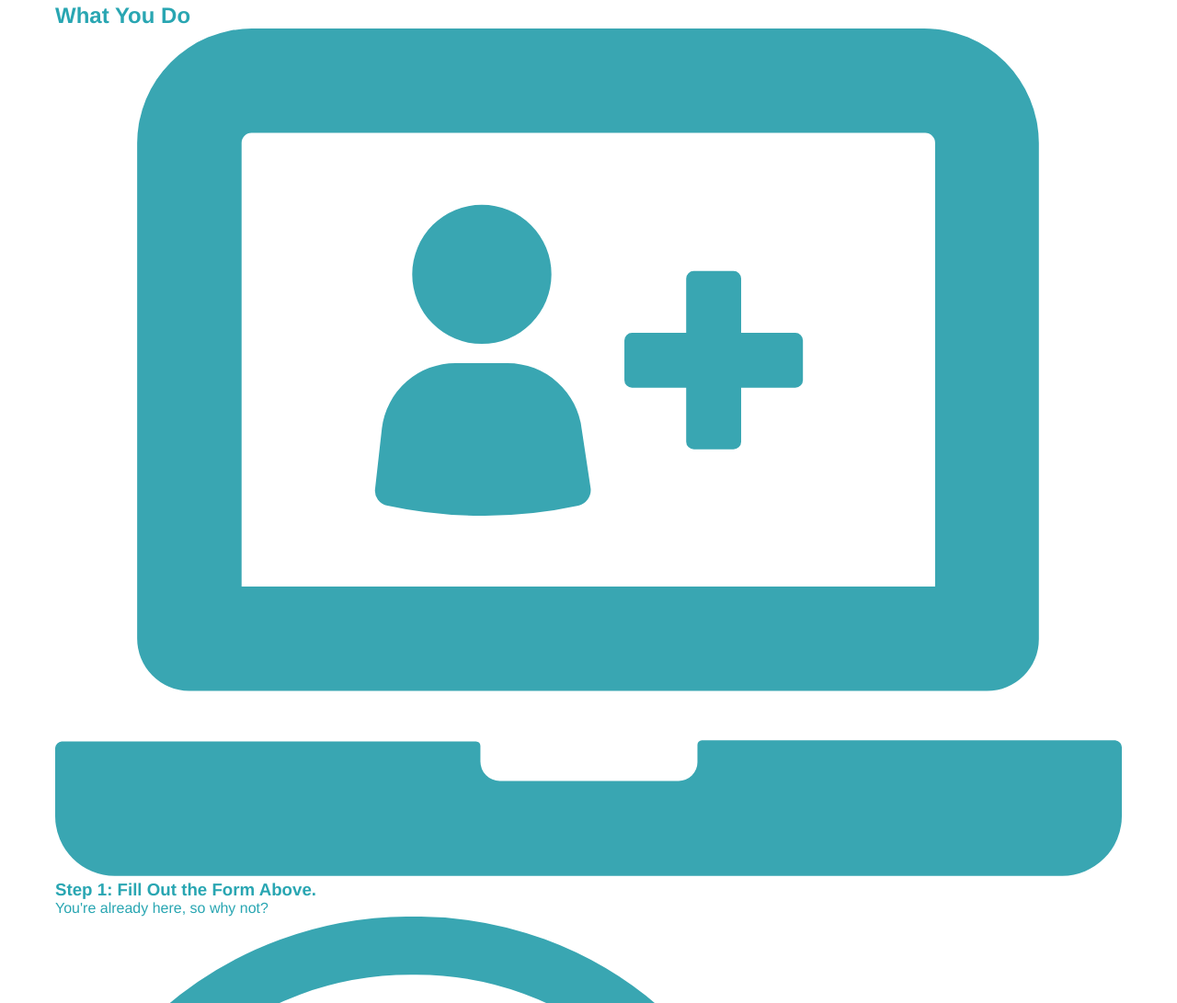
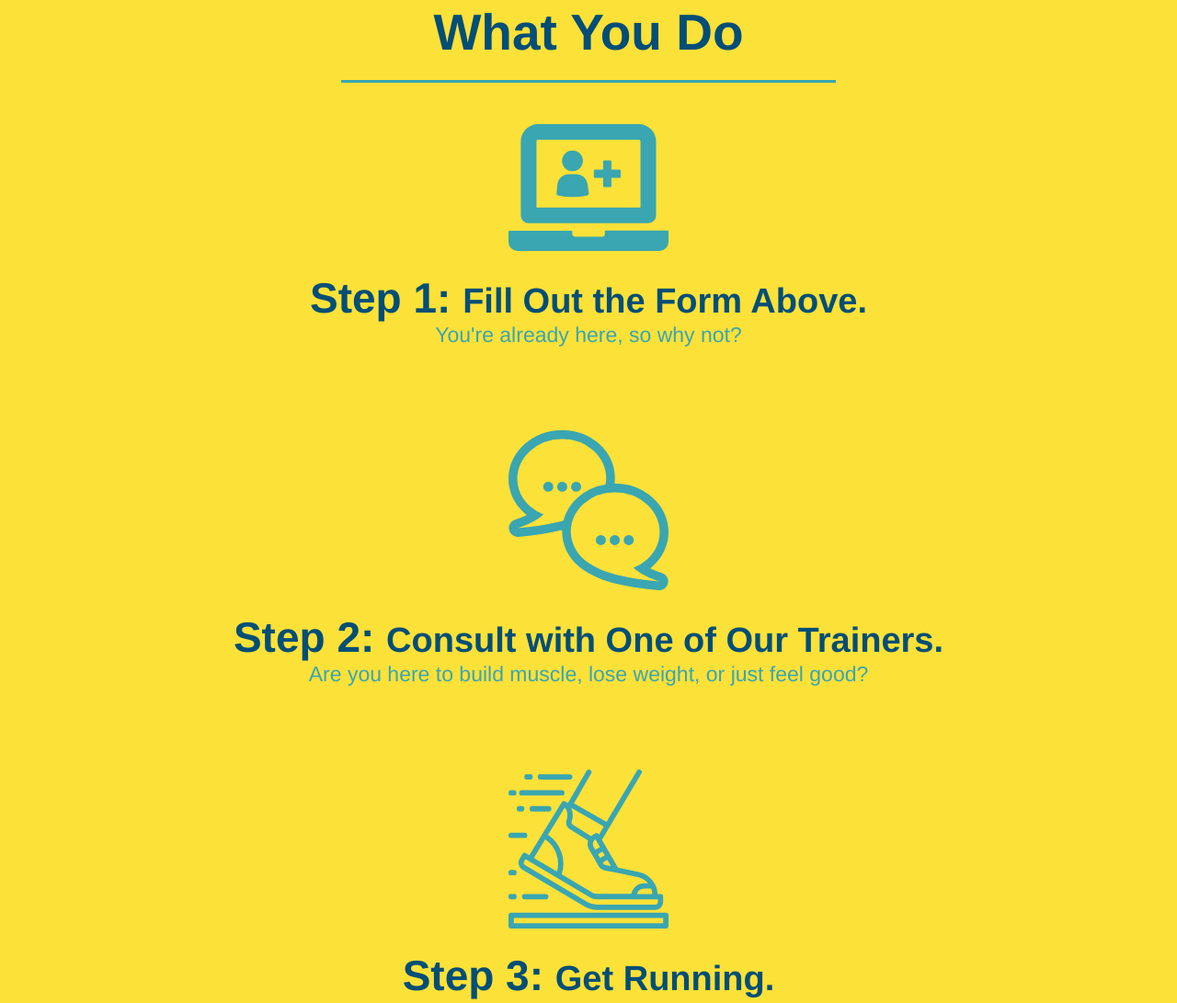
Before and after one commit to AChung92/run-buddy, a plain HTML site: page index.html in a window 1280 px wide. Shown: the part 1135-2226 px from the top of the page at 92% size. Drawn offline with Linux system fonts and the light colour scheme.

Commit message:
style what you do

```diff
--- a/assets/css/style.css
+++ b/assets/css/style.css
@@ -128,16 +128,6 @@ section {
     text-align: center;
 }
 
-.intro h2 {
-    font-size: 55px;
-    color: #024e76;
-    margin-bottom: 35px;
-    padding: 0 100px 20px 100px;
-    border-bottom: 3px solid;
-    border-color: #fce138;
-    display: inline-block;
-}
-
 .intro p {
     line-height: 1.7;
     color: #39a6b2;
@@ -145,3 +135,49 @@ section {
     font-size: 20px;
     margin: 0 auto;
 }
+
+.steps {
+    text-align: center;
+    background: #fce138;
+}
+
+.section-title {
+    font-size: 55px;
+    color: #024e76;
+    margin-bottom: 35px;
+    padding: 0 100px 20px 100px;
+    display: inline-block;
+    border-bottom: 3px solid;
+}
+
+.primary-border {
+    border-color: #fce138;
+}
+
+.secondary-border {
+    border-color: #39a6b2;
+}
+
+.steps div {
+    margin-bottom: 80px;
+}
+
+.steps img {
+    width: 15%;
+    margin: 10px 0;
+}
+
+.steps h3 {
+    color: #024e76;
+    font-size: 46px;
+    margin-top: 10px;
+}
+
+.steps p {
+    color: #39a6b2;
+    font-size: 23px;
+}
+
+.steps span {
+    font-size:38px;
+}
--- a/index.html
+++ b/index.html
@@ -68,38 +68,38 @@
 
     <!-- "what we do" section -->
     <section id="what-we-do" class="intro">
-        <h2>What We Do</h2>
+        <h2 class="section-title primary-border">What We Do</h2>
         <p>
             butcher selfies chambray shabby chic gentrify readymade yr Echo Park XOX Tumblr normcore Banksy direct trade Blue Bottle chillwave you probably haven't heard of them single-origin coffee Vice fanny pack fixie Odd Future Austin fingerstache pickled twee synth Wes Anderson Thundercats viral bitters flannel meggins narwhal Marfa Schlitz sustainable Intelligentsia umami deep v craft
         </p>
     </section>
 
     <!-- "what you do" section -->
-    <section id="what-you-do">
-        <h2>What You Do</h2>
+    <section id="what-you-do" class="steps">
+        <h2 class="section-title secondary-border">What You Do</h2>
 
         <div>
     <!-- instert this img element -->
             <img src="./assets/images/step-1.svg" alt="" />
-            <h3>Step 1: Fill Out the Form Above.</h3>
+            <h3>Step 1: <span>Fill Out the Form Above.</span></h3>
             <p>You're already here, so why not?</p>
         </div>
 
         <div>
             <img src="./assets/images/step-2.svg" alt="" />
-            <h3>Step 2: Consult with One of Our Trainers.</h3>
+            <h3>Step 2: <span>Consult with One of Our Trainers.</span></h3>
             <p>Are you here to build muscle, lose weight, or just feel good?</p>
         </div>
 
         <div>
             <img src="./assets/images/step-3.svg" alt="" />
-            <h3>Step 3: Get Running.</h3>
+            <h3>Step 3: <span>Get Running.</span></h3>
             <p>Hit the ground running (literally) once your trainer lays out your plan.</p>
         </div>
 
         <div>
-            <img src="./asssets/images/step-4.svg" alt="" />
-            <h3>Step 4: See Results.</h3>
+            <img src="./assets/images/step-4.svg" alt="" />
+            <h3>Step 4: <span>See Results.</span></h3>
             <p>Bi-weekly checkins with your trainers will keep you focused</p>
         </div>
     </section>
```
